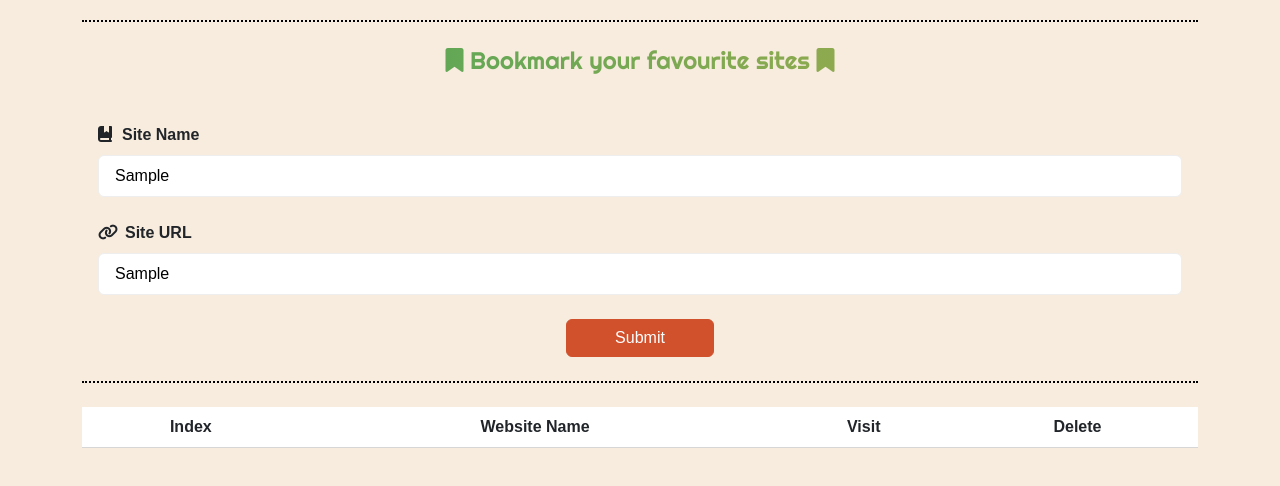
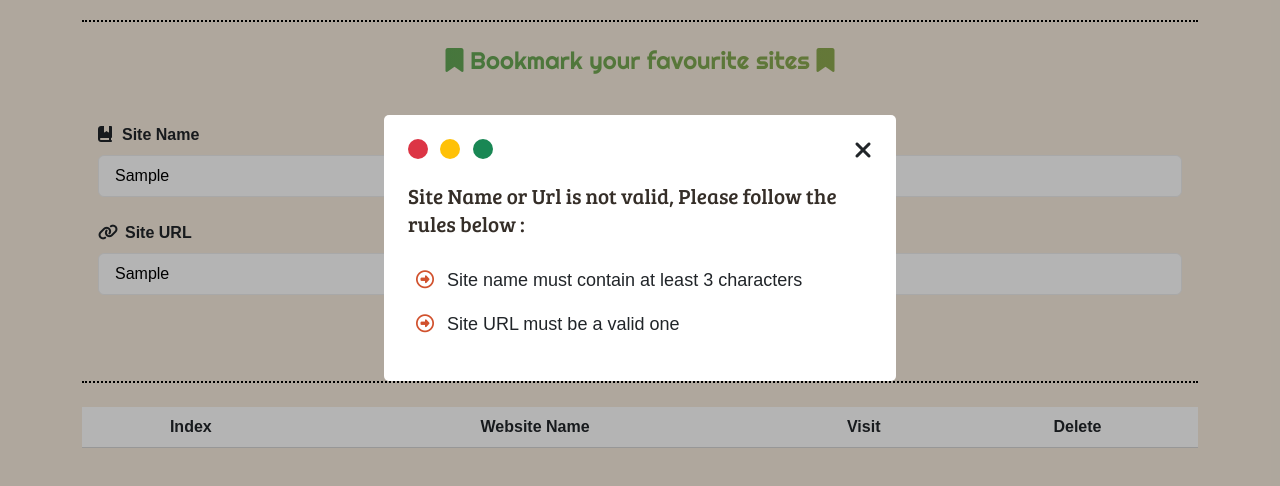
Before and after one commit to Mahmoudkhalafalah/Bookmarker, a plain HTML site: page index.html in a window 1280 px wide. Both pictures are taken after typing "Sample", "Sample" into the empty fields and a click on the button "Submit". Shown: the part 152-638 px from the top of the page. Drawn offline with nearby package versions, Linux system fonts and the light colour scheme.

Commit message:
validation dialog - delete book

```diff
--- a/css/style.css
+++ b/css/style.css
@@ -140,3 +140,36 @@ label[for="site-url"]::before {
     --bs-btn-hover-bg: #d30820;
     --bs-btn-hover-border-color: #ba081d;
 }
+.error-dialog{
+
+    z-index: 1;
+    background-color: rgba(0, 0, 0, 0.295);
+}
+.message-container{
+
+    border-radius: 5px;
+    width: 40%;
+
+}
+.message-container p{
+    font-family: "Bree Serif", serif;
+    font-size: 21px;
+    line-height: 1.3;
+    color: #352e28;
+}
+.circle{
+    display: inline-block;
+    width: 20px;
+    height: 20px;
+}
+.icons-container{
+    cursor: pointer;
+}
+.message-container ul i{
+    color: #d1512d ;
+}
+.message-container ul li{
+    font-family: inherit;
+    font-size: 18px;
+    padding-top: 10px;
+}
--- a/index.html
+++ b/index.html
@@ -12,6 +12,9 @@
     <link
         href="https://fonts.googleapis.com/css2?family=Amatic+SC:wght@400;700&family=Inter:ital,opsz,wght@0,14..32,100..900;1,14..32,100..900&family=Pacifico&family=Righteous&family=Roboto:ital,wght@0,100..900;1,100..900&display=swap"
         rel="stylesheet">
+    <link
+        href="https://fonts.googleapis.com/css2?family=Amatic+SC:wght@400;700&family=Bree+Serif&family=Inter:ital,opsz,wght@0,14..32,100..900;1,14..32,100..900&family=Pacifico&family=Righteous&family=Roboto:ital,wght@0,100..900;1,100..900&display=swap"
+        rel="stylesheet">
     <link rel="stylesheet" href="https://cdnjs.cloudflare.com/ajax/libs/font-awesome/6.7.2/css/all.min.css">
     <link rel="stylesheet" href="https://cdn.jsdelivr.net/npm/bootstrap-icons@1.5.0/font/bootstrap-icons.css" />
 
@@ -22,7 +25,27 @@
 </head>
 
 <body>
+    <div id="errorPopUpDialog" class="error-dialog h-100 w-100 d-flex justify-content-center align-items-center position-absolute d-none">
+        <div class="message-container bg-white z-1 p-4">
+            <div class="icons-container d-flex justify-content-between mb-3">
+                <div class="circles">
+                    <span class="circle me-2 rounded-circle bg-danger"></span>
+                    <span class="circle me-2 rounded-circle bg-warning"></span>
+                    <span class="circle me-2 rounded-circle bg-success"></span>
+                </div>
+                <div><a onclick="dismissDialog()"><i class="fa fa-xmark fa-xl"></i></a></div>
+            </div>
+            <p>
+                Site Name or Url is not valid, Please follow the rules below :
+            </p>
+            <ul class="list-unstyled">
+                <li><i class="fa-regular fa-circle-right p-2"></i> Site name must contain at least 3 characters</li>
+                <li><i class="fa-regular fa-circle-right p-2"></i> Site URL must be a valid one</li>
+            </ul>
+        </div>
+    </div>
     <Main class="py-5 vh-100">
+
         <div class="container text-center">
             <h1 class="title py-2">Bookmarker</h1>
             <div class="main-content py-4 p-3 mt-5">
@@ -34,13 +57,15 @@
                         <label class="fw-semibold pb-2" for="site-name">Site Name</label>
                         <i id="siteNameErrorIcon" class="bi bi-exclamation-circle end-0 d-none error-icon"></i>
                         <i id="siteNameGoodIcon" class="bi bi-check end-0 d-none good-icon "></i>
-                        <input onkeyup="textInputCheck()" class="w-100 rounded py-2 px-3" type="text" placeholder="Bookmark Name" id="siteName">
+                        <input onkeyup="textInputCheck()" class="w-100 rounded py-2 px-3" type="text"
+                            placeholder="Bookmark Name" id="siteName">
                     </div>
                     <div class="site-url position-relative">
                         <label class="fw-semibold pb-2" for="site-url">Site URL</label>
                         <i id="siteUrlErrorIcon" class="bi bi-exclamation-circle end-0 d-none error-icon"></i>
                         <i id="siteUrlGoodIcon" class="bi bi-check end-0 d-none good-icon "></i>
-                        <input onkeyup="urlInputCheck()" class="w-100 rounded py-2 px-3" type="text" placeholder="Website URL" name="site-url" id="siteUrl">
+                        <input onkeyup="urlInputCheck()" class="w-100 rounded py-2 px-3" type="text"
+                            placeholder="Website URL" name="site-url" id="siteUrl">
                     </div>
                     <button onclick="addBook()" class="btn btn-submit align-self-center">Submit</button>
                 </div>
@@ -63,6 +88,7 @@
         </div>
 
     </Main>
+    <script src="js/bootstrap.bundle.min.js"></script>
     <script src="js/script.js"></script>
 </body>
 
--- a/js/script.js
+++ b/js/script.js
@@ -5,10 +5,11 @@ var siteUrlGoodIcon = document.getElementById("siteUrlGoodIcon");
 var siteNameErrorIcon = document.getElementById("siteNameErrorIcon");
 var siteNameGoodIcon = document.getElementById("siteNameGoodIcon");
 var booksDisplayArea = document.getElementById("tableBody");
+var errorPopUpDialog = document.getElementById("errorPopUpDialog");
 var books =  (JSON.parse(localStorage.getItem("booksData")))??[]
 displayBooks();
 var validBook = false
-console.log("connected");
+
 function isValidUrl(string) {
     const pattern = new RegExp(
         '^([a-zA-Z]+:\\/\\/)?' + // protocol
@@ -61,6 +62,7 @@ function textInputCheck() {
 }
 
 function addBook(){
+
     if(validBook){
         var book = {
             bookName : siteNameInput.value,
@@ -73,6 +75,8 @@ function addBook(){
     }
     else{
 
+        errorPopUpDialog.classList.remove("d-none");
+        errorPopUpDialog.classList.add("d-block");
     }
 }
 
@@ -84,8 +88,19 @@ function displayBooks(){
                             <td>${i+1}</td>
                             <td>${books[i].bookName}</td>
                             <td><a target="_blank" href="https://${books[i].bookUrl}"><button class="btn btn-visit"><i class="fa-solid fa-eye"></i> Visit</button></a></td>
-                            <td><button class="btn btn-delete"><i class="fa-solid fa-trash"></i> Delete</button></td>
+                            <td><button onclick="removeBook(${i})" class="btn btn-delete"><i class="fa-solid fa-trash"></i> Delete</button></td>
                         </tr>`
     }
     booksDisplayArea.innerHTML = booksdataContainer;
 }
+
+function removeBook(bookIndex){
+    books.splice(bookIndex,1);
+    displayBooks();
+    localStorage.setItem("booksData",JSON.stringify(books));
+}
+
+function dismissDialog(){
+    errorPopUpDialog.classList.remove("d-block");
+    errorPopUpDialog.classList.add("d-none");
+}
```
